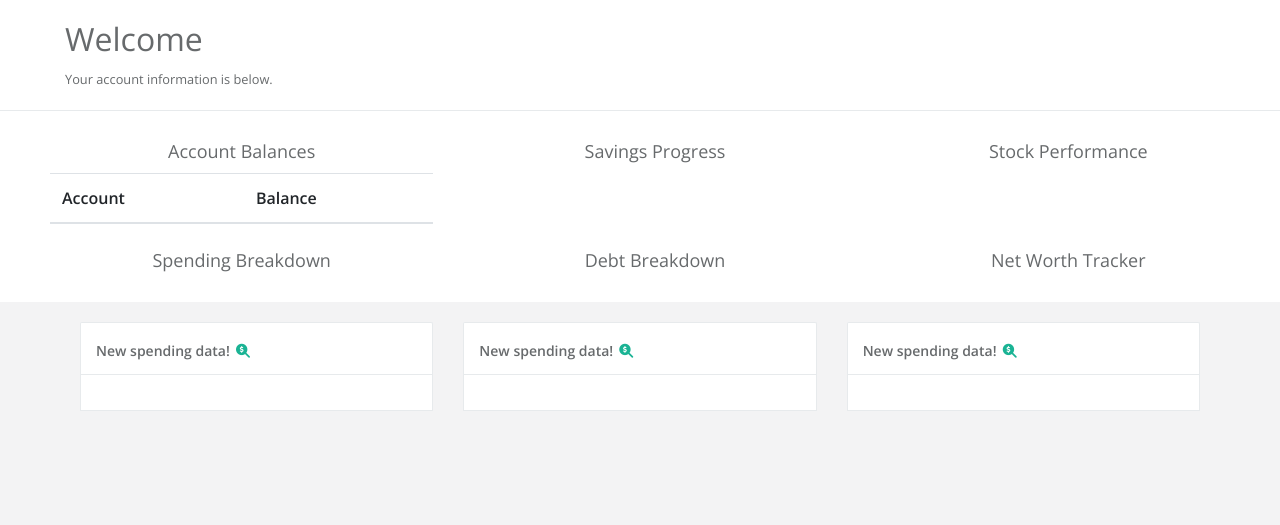
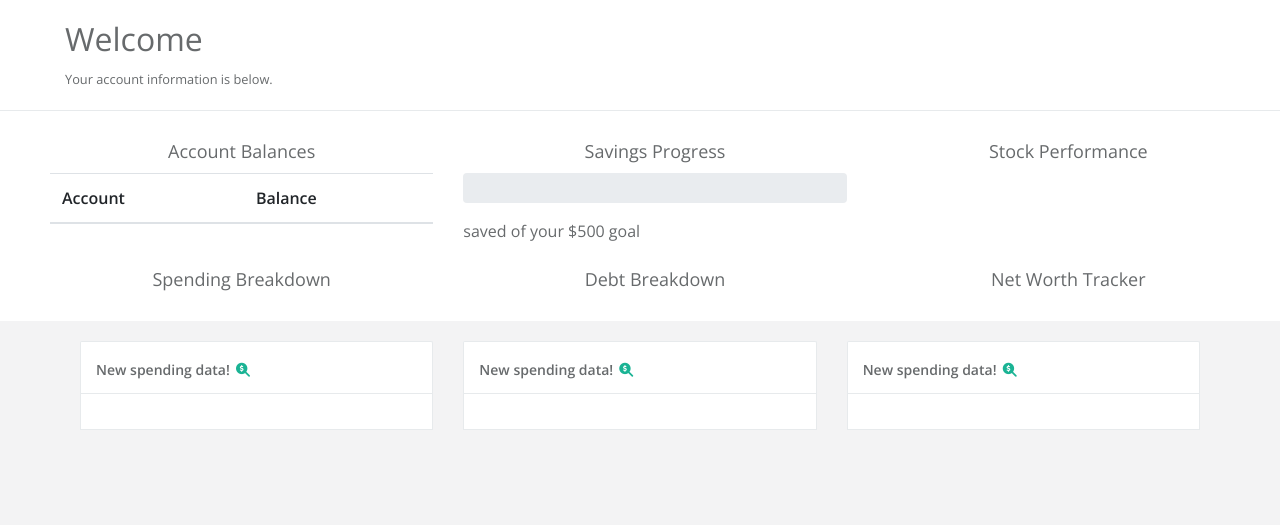
Before and after one commit to rooneyshuman/dollar-tracker, a Flask app: template templates/index.html in a window 1280 px wide. Shown: the part 77-602 px from the top of the page. Run offline with Flask 2, Linux system fonts and the light colour scheme; the template is opened without the code that fills it, so the values that code supplies are empty; some libraries are stand-ins or nearby versions; some web fonts are replaced.

Commit message:
Add progress bar and text to layout

```diff
--- a/templates/index.html
+++ b/templates/index.html
@@ -39,6 +39,11 @@
       </div>
       <div class="col-sm-4 col-md-4">
         <h5 class="text-center">Savings Progress</h5>
+        <div class="progress" style="height: 30px;">
+          <div class="progress-bar progress-bar-animated" role="progressbar"></div>
+        </div>
+        <p class="savings-prog"></p>
+        <p class="savings-text">saved of your $500 goal</p>
       </div>
       <div class="col-sm-4 col-md-4">
         <h5 class="text-center">Stock Performance</h5>
```
